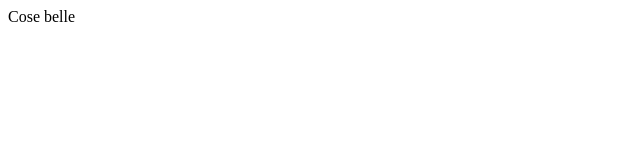
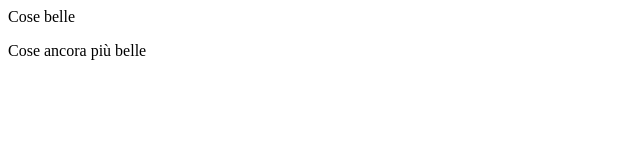
Before and after one commit to ChrisRisi/Corso-dist2023, a plain HTML site: page elenco.html in a window 1280 px wide. Shown: the whole page, without its empty margins (0-640 px from the left). Drawn offline with Linux system fonts and the light colour scheme.

Commit message:
Aggiunta riga al file elenco

```diff
--- a/elenco.html
+++ b/elenco.html
@@ -2,5 +2,6 @@
 <head>
 <title>Nuovo elenco siuuuuuu</title>
 <p> Cose belle </p>
+<p> Cose ancora più belle </p>
 </head>
 </html>
```
